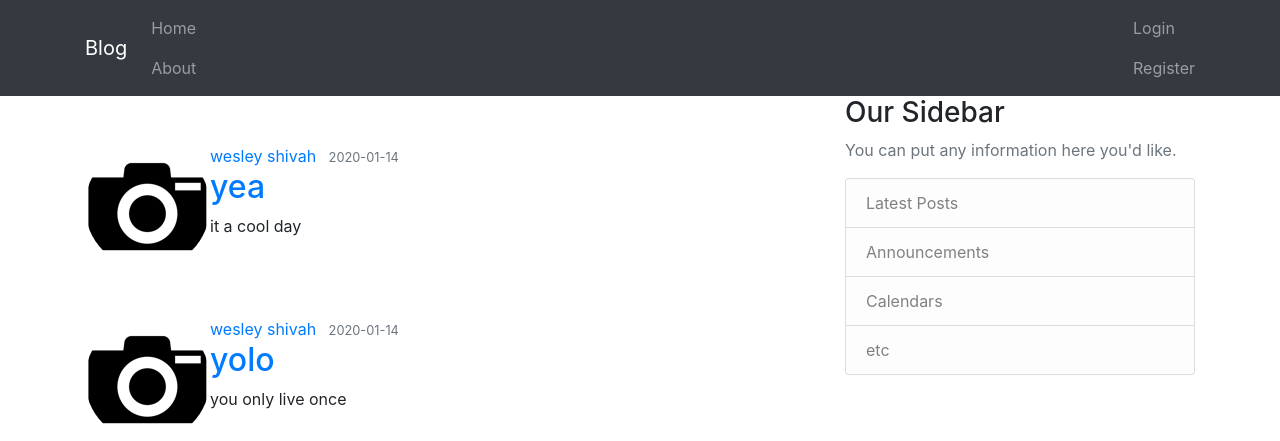
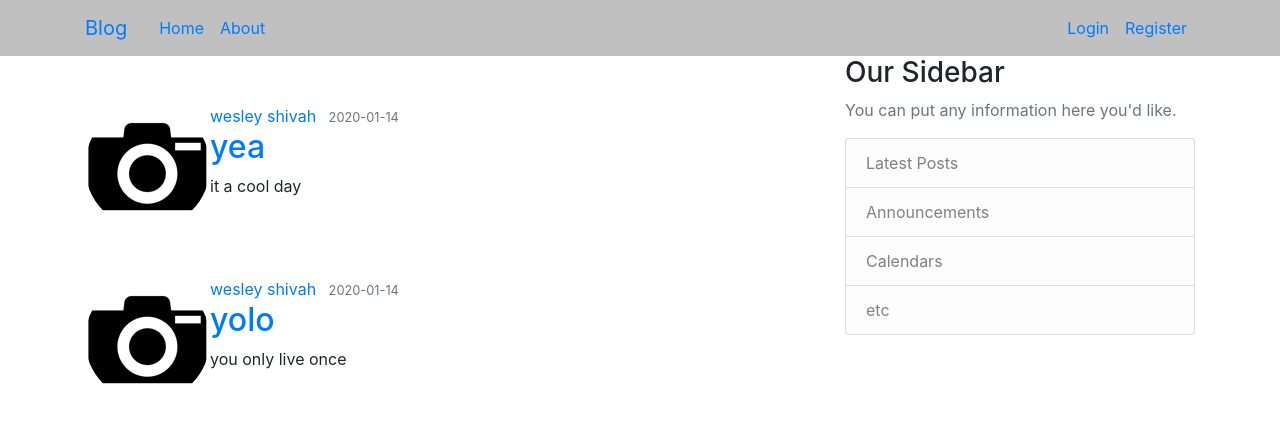
Before and after one commit to Gitongamiriam/blog, a Flask app: page / in a window 1280 px wide. Shown: the top 441 px of the page. Run offline with Flask 2, Linux system fonts and the light colour scheme; data comes from the database, SQL or seed files in the repository; some libraries are stand-ins or nearby versions.

Commit message:
Changed the color of the navbar

```diff
--- a/blog/static/main.css
+++ b/blog/static/main.css
@@ -4,3 +4,6 @@
     background-repeat: no-repeat;
     background-size:cover;
 }
+.navbar-nav{
+
+}
--- a/blog/templates/layout.htm
+++ b/blog/templates/layout.htm
@@ -14,14 +14,15 @@
     {% endif %}
 </head>
 <body>
+
     <header class="site-header">
-      <nav class="navbar navbar-dark bg-dark" style="background-color: #e3f2fd;">
+        <nav class="navbar navbar-expand-md navbar" style="background-color:#C0C0C0; color:black">
           <div class="container">
-          <a class="navbar-brand mr-4" href="/index">Blog</a>
-          <!-- <button class="navbar-toggler" type="button" data-toggle="collapse" data-target="#navbarToggle" aria-controls="navbarToggle" aria-expanded="false" aria-label="Toggle navigation">
+            <a class="navbar-brand mr-4" href="/">Blog</a>
+            <button class="navbar-toggler" type="button" data-toggle="collapse" data-target="#navbarToggle" aria-controls="navbarToggle" aria-expanded="false" aria-label="Toggle navigation">
               <span class="navbar-toggler-icon"></span>
-          </button> -->
-          <!-- <div class="collapse navbar-collapse" id="navbarToggle"> -->
+            </button>
+            <div class="collapse navbar-collapse" id="navbarToggle">
               <div class="navbar-nav mr-auto">
                 <a class="nav-item nav-link" href="{{ url_for('home') }}">Home</a>
                 <a class="nav-item nav-link" href="{{ url_for('about') }}">About</a>
@@ -36,6 +37,7 @@
                   <a class="nav-item nav-link" href="{{ url_for('login') }}">Login</a>
                   <a class="nav-item nav-link" href="{{ url_for('register') }}">Register</a>
                 {% endif %}
+              </div>
             </div>
           </div>
         </nav>
```
Also changed, not shown: blog/templates/about.htm (line endings or trailing spaces). Lines whose indentation alone changed are shown as unchanged.
